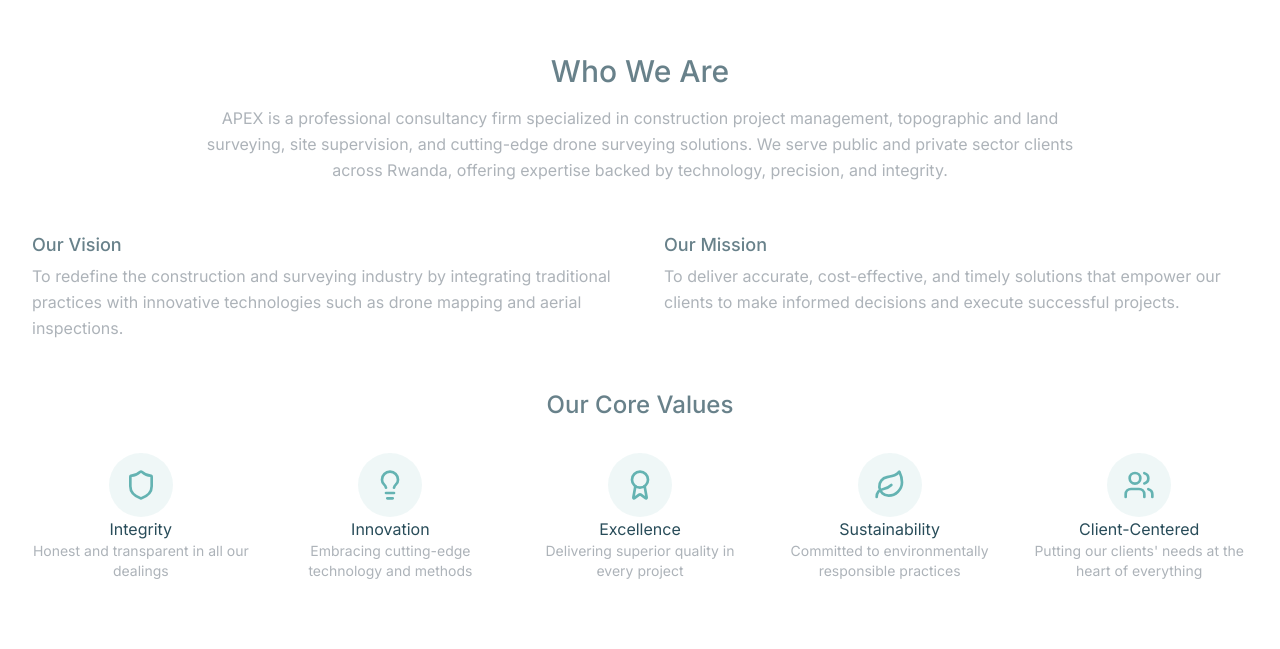
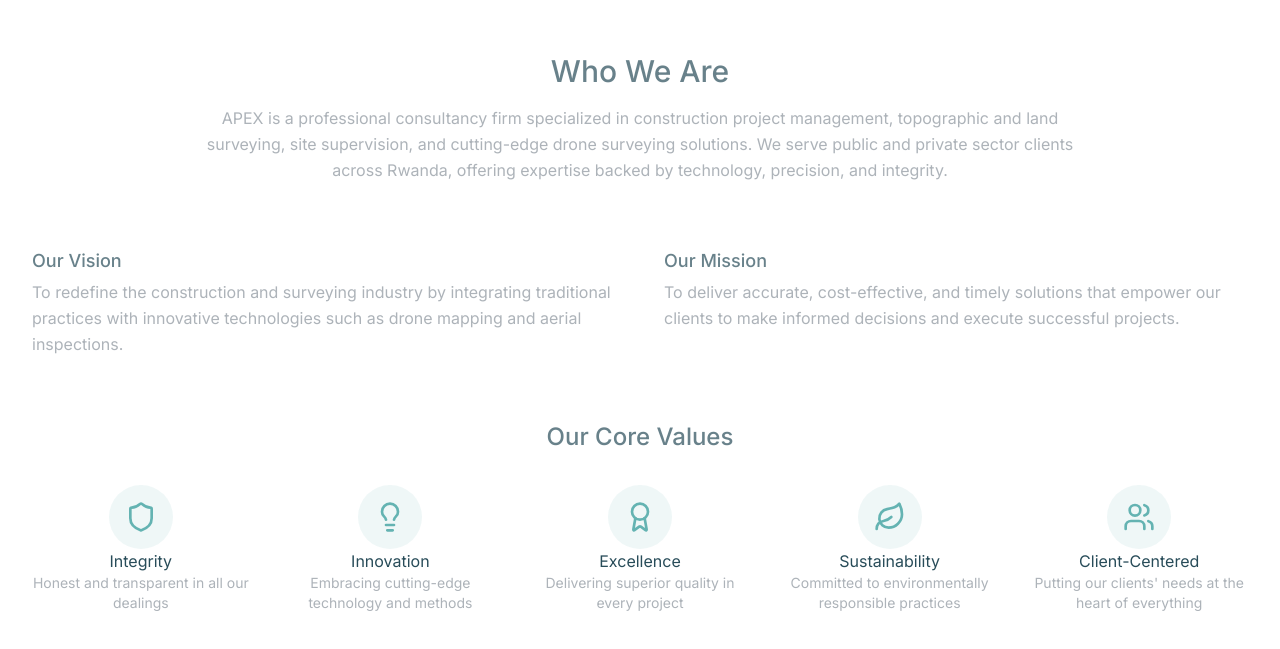
Before and after one commit to DavidMANZI-093/apex, a Next.js app: page / in a window 1280 px wide. Shown: the part 875-1524 px from the top of the page. Built offline with nearby package versions, Linux system fonts and the light colour scheme.

Commit message:
Auto-commit at 24/06/2025, 20:07:23 for inactivity period...

```diff
--- a/src/components/about.tsx
+++ b/src/components/about.tsx
@@ -34,7 +34,7 @@ const about = () => {
       id="about"
       className="relative flex !min-w-full !w-full min-h-screen !pt-32 bg-white"
     >
-      <div className="relative w-full flex flex-col gap-12 container !mx-auto !px-4 sm:!px-6 lg:!px-8">
+      <div className="relative w-full flex flex-col gap-16 container !mx-auto !px-4 sm:!px-6 lg:!px-8">
         <div className="flex flex-col max-w-4xl !mx-auto text-center mb-16 !gap-4">
           <h2 className="!text-2xl md:!text-3xl !font-medium !text-midnight-green/70 mb-6">
             Who We Are
@@ -49,7 +49,7 @@ const about = () => {
           </p>
         </div>
 
-        <div className="grid md:grid-cols-2 gap-12 mb-16">
+        <div className="grid md:grid-cols-2 gap-12">
           <div className="flex flex-col gap-1 items-center sm:items-start">
             <h3 className="!text-lg !font-medium !text-midnight-green/70">Our Vision</h3>
             <p className="text-french-grey leading-relaxed">
```
